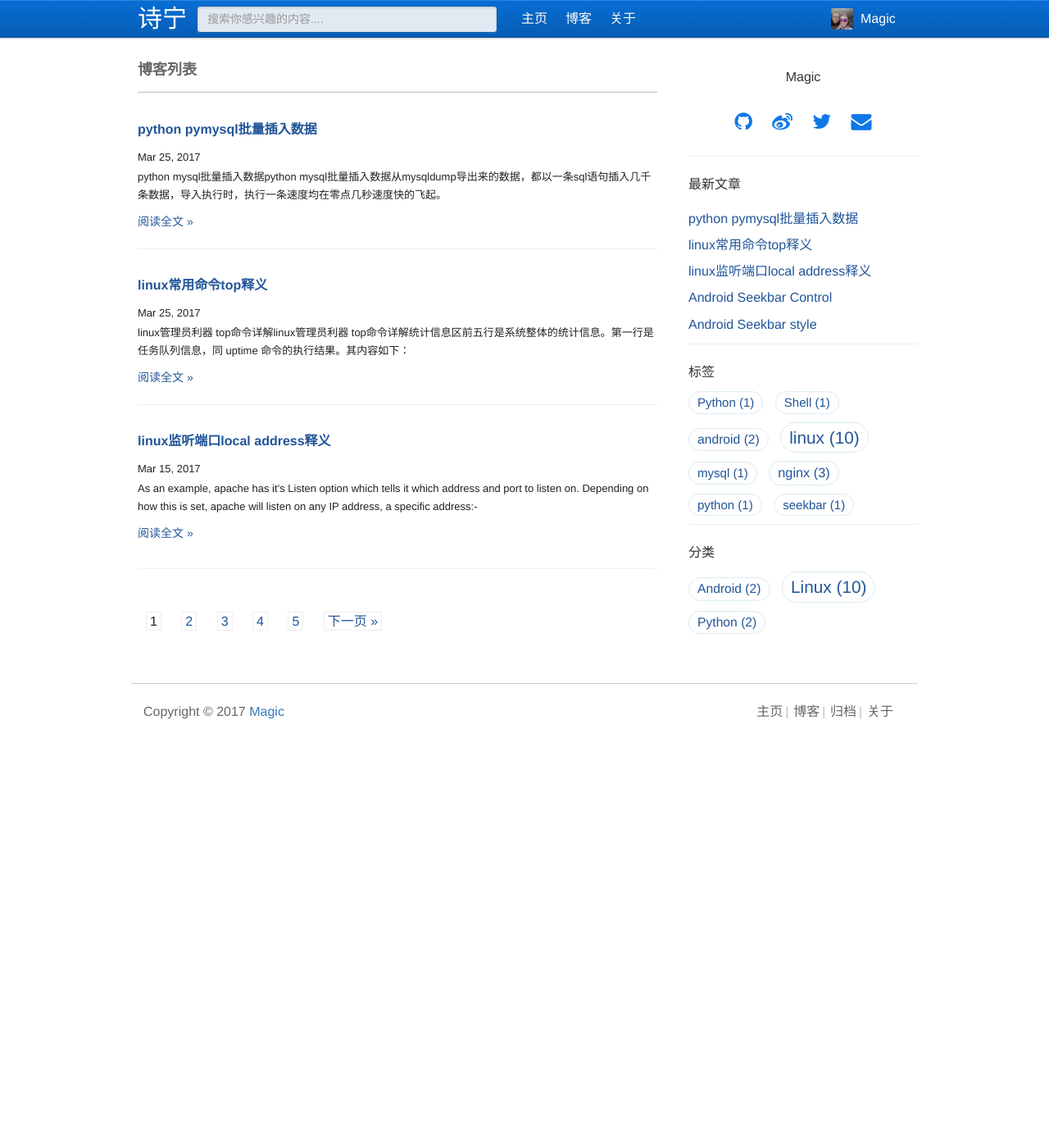
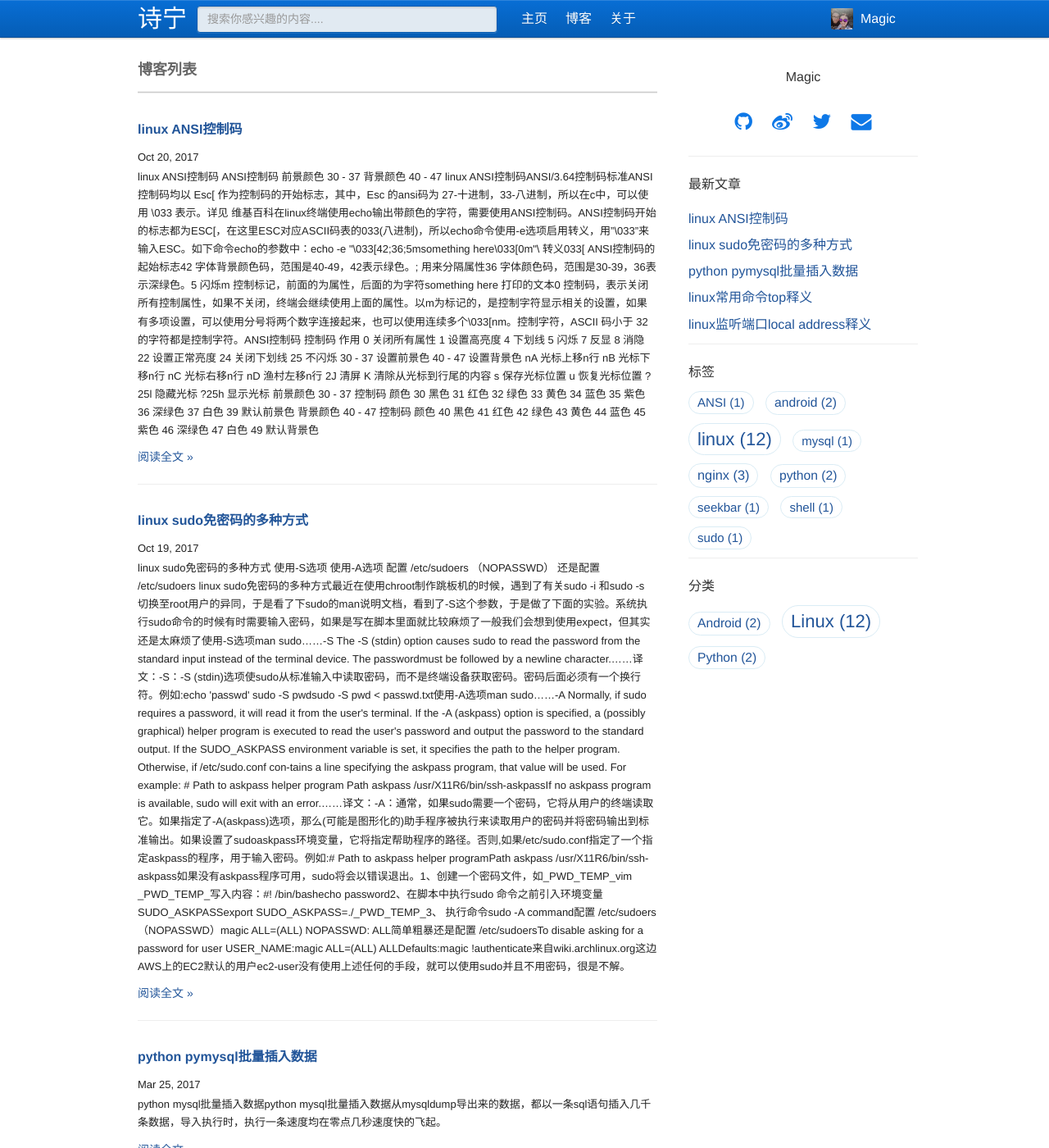
Before and after one commit to magic5650/magic5650.github.io, a Jekyll site: the page built from index.html, in a window 1280 px wide and 1400 px high. Shown: the whole window at 82% size. Built offline with Jekyll 4.4.1, drawn with Linux system fonts in a browser that asks for light colours; the list of posts is cut into pages by our own code.

Commit message:
add new
Signed-off-by: magic5650 <magic5650@126.com>

````diff
--- a/_config.yml
+++ b/_config.yml
@@ -7,9 +7,9 @@ description: magic5650的个人博客网站。
 # author information
 email: magic5650@126.com
 author: Magic #yourname #magic范
-place: Guangzhou #杭州
-domain: yy.com #互联网
-company: 欢聚时代 #Jeeyoo
+place: Guangzhou #广州
+domain: mobvista.com #互联网
+company: Mobvista. #Mobvista.
 position: Service Operations #业务运维
 school: bjtu.edu.cn #北京交通大学
 major: Computer Science&Technology #计算机科学与技术
@@ -27,7 +27,6 @@ disqus_shortname: magic5650
 # get one: http://duoshuo.com/create-site/
 
 # blog settings
-# excerpt_separator: <!–excerpt–> # 摘要分割字符串
 excerpt_separator: <!--more-->
 permalink: /archivers/:title
 gems:
--- /dev/null
+++ b/_posts/2017-10-19-linux-sudo-nopasswd.md
@@ -0,0 +1,87 @@
+---
+layout: post
+title: linux sudo免密码的多种方式
+author: magic
+date:   2017-10-19
+categories: Linux
+tags: linux sudo
+permalink: /archivers/linux-sudo-nopasswd
+---
+* 目录
+{:toc}
+
+## linux sudo免密码的多种方式
+
+最近在使用chroot制作跳板机的时候，遇到了有关sudo -i 和sudo -s 切换至root用户的异同，于是看了下sudo的man说明文档，看到了-S这个参数，于是做了下面的实验。
+
+系统执行sudo命令的时候有时需要输入密码，如果是写在脚本里面就比较麻烦了
+一般我们会想到使用expect，但其实还是太麻烦了
+
+<!-- more -->
+### 使用-S选项
+```
+man sudo
+……
+-S   The -S (stdin) option causes sudo to read the password from the standard input instead of the terminal device.  The password
+must be followed by a newline character.
+……
+```
+译文：
+-S：-S (stdin)选项使sudo从标准输入中读取密码，而不是终端设备获取密码。密码后面必须有一个换行符。
+例如:
+```
+echo 'passwd' sudo -S pwd
+sudo -S pwd < passwd.txt
+```
+
+### 使用-A选项
+```
+man sudo
+……
+-A   Normally, if sudo requires a password, it will read it from the user's terminal.  If the -A (askpass) option is specified, a
+ (possibly graphical) helper program is executed to read the user's password and output the password to the standard output.  If the SUDO_ASKPASS environment variable is set, it specifies the path to the helper program.  Otherwise, if /etc/sudo.conf con-tains a line specifying the askpass program, that value will be used.  For example:
+
+    # Path to askpass helper program
+    Path askpass /usr/X11R6/bin/ssh-askpass
+
+If no askpass program is available, sudo will exit with an error.
+……
+```
+译文：
+-A：通常，如果sudo需要一个密码，它将从用户的终端读取它。如果指定了-A(askpass)选项，那么(可能是图形化的)助手程序被执行来读取用户的密码并将密码输出到标准输出。如果设置了sudoaskpass环境变量，它将指定帮助程序的路径。否则,如果/etc/sudo.conf指定了一个指定askpass的程序，用于输入密码。例如:
+\# Path to askpass helper program
+Path askpass /usr/X11R6/bin/ssh-askpass
+如果没有askpass程序可用，sudo将会以错误退出。
+
+ 1、创建一个密码文件，如_PWD_TEMP_
+```
+vim  _PWD_TEMP_
+```
+写入内容：
+```
+#! /bin/bash
+echo  password
+```
+2、在脚本中执行sudo 命令之前引入环境变量SUDO_ASKPASS
+```
+export SUDO_ASKPASS=./_PWD_TEMP_
+```
+3、 执行命令
+```
+sudo -A  command
+```
+
+### 配置 /etc/sudoers （NOPASSWD）
+```
+magic ALL=(ALL)  NOPASSWD:  ALL
+```
+简单粗暴
+### 还是配置 /etc/sudoers
+To disable asking for a password for user USER_NAME:
+```
+magic ALL=(ALL)   ALL
+Defaults:magic     !authenticate
+```
+来自[wiki.archlinux.org](https://wiki.archlinux.org/index.php/sudo#Example_entries)
+
+**这边AWS上的EC2默认的用户ec2-user没有使用上述任何的手段，就可以使用sudo并且不用密码，很是不解。**
--- /dev/null
+++ b/_posts/2017-10-20-linux-ANSI-escape-code.md
@@ -0,0 +1,93 @@
+---
+layout: post
+title: linux ANSI控制码
+author: magic
+date:   2017-10-20
+categories: Linux
+tags: linux ANSI
+permalink: /archivers/linux-ANSI-escape-code
+---
+* 目录
+{:toc}
+
+## linux ANSI控制码
+
+ANSI/3.64控制码标准
+ANSI控制码均以 Esc[ 作为控制码的开始标志，其中，Esc 的ansi码为 27-十进制，33-八进制，所以在c中，可以使用 \033 表示。
+
+详见 [维基百科](https://en.wikipedia.org/wiki/ANSI_escape_code)
+
+在linux终端使用echo输出带颜色的字符，需要使用ANSI控制码。ANSI控制码开始的标志都为ESC[，在这里ESC对应ASCII码表的033(八进制)，所以echo命令使用-e选项启用转义，用"\033"来输入ESC。如下命令echo的参数中：
+<!-- more -->
+
+```
+echo -e "\033[42;36;5msomething here\033[0m"
+
+\ 转义
+033[ ANSI控制码的起始标志
+42 字体背景颜色码，范围是40-49，42表示绿色。
+;  用来分隔属性
+36 字体颜色码，范围是30-39，36表示深绿色。
+5 闪烁
+m 控制标记，前面的为属性，后面的为字符
+something here 打印的文本
+0 控制码，表示关闭所有控制属性，如果不关闭，终端会继续使用上面的属性。
+
+以m为标记的，是控制字符显示相关的设置，如果有多项设置，可以使用分号将两个数字连接起来，也可以使用连续多个\033[nm。
+```
+
+控制字符，ASCII 码小于 32 的字符都是控制字符。
+
+### ANSI控制码
+
+| 控制码        | 作用                   |
+| :------------ | :--------------------- |
+| 0             | 关闭所有属性           |
+| 1             | 设置高亮度             |
+| 4             | 下划线                 |
+| 5             | 闪烁                   |
+| 7             | 反显                   |
+| 8             | 消隐                   |
+| 22            | 设置正常亮度           |
+| 24            | 关闭下划线             |
+| 25            | 不闪烁                 |
+| 30 - 37       | 设置前景色             |
+| 40 - 47       | 设置背景色             |
+| nA            | 光标上移n行            |
+| nB            | 光标下移n行            |
+| nC            | 光标右移n行            |
+| nD            | 渔村左移n行            |
+| 2J            | 清屏                   |
+| K             | 清除从光标到行尾的内容 |
+| s             | 保存光标位置           |
+| u             | 恢复光标位置           |
+| ?25l          | 隐藏光标               |
+| ?25h          | 显示光标               |
+
+### 前景颜色 30 - 37
+
+| 控制码   | 颜色       |
+| :--------| :--------- |
+| 30       | 黑色       |
+| 31       | 红色       |
+| 32       | 绿色       |
+| 33       | 黄色       |
+| 34       | 蓝色       |
+| 35       | 紫色       |
+| 36       | 深绿色     |
+| 37       | 白色       |
+| 39       | 默认前景色 |
+
+### 背景颜色 40 - 47
+
+| 控制码   | 颜色       |
+| :--------| :--------- |
+| 40       | 黑色       |
+| 41       | 红色       |
+| 42       | 绿色       |
+| 43       | 黄色       |
+| 44       | 蓝色       |
+| 45       | 紫色       |
+| 46       | 深绿色     |
+| 47       | 白色       |
+| 49	   | 默认背景色 |
````
Also changed, not shown: _posts/2016-05-02-python-subprocess.md (+1 -1 lines).
